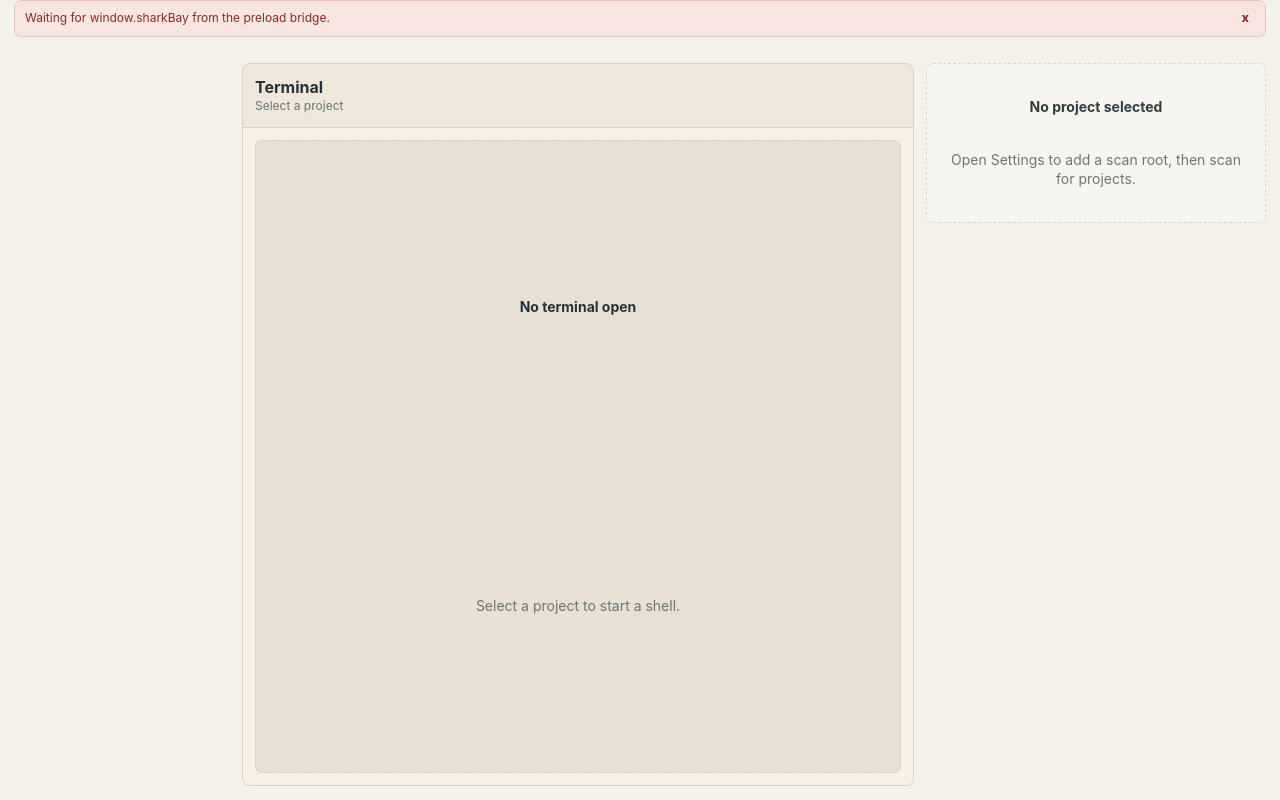
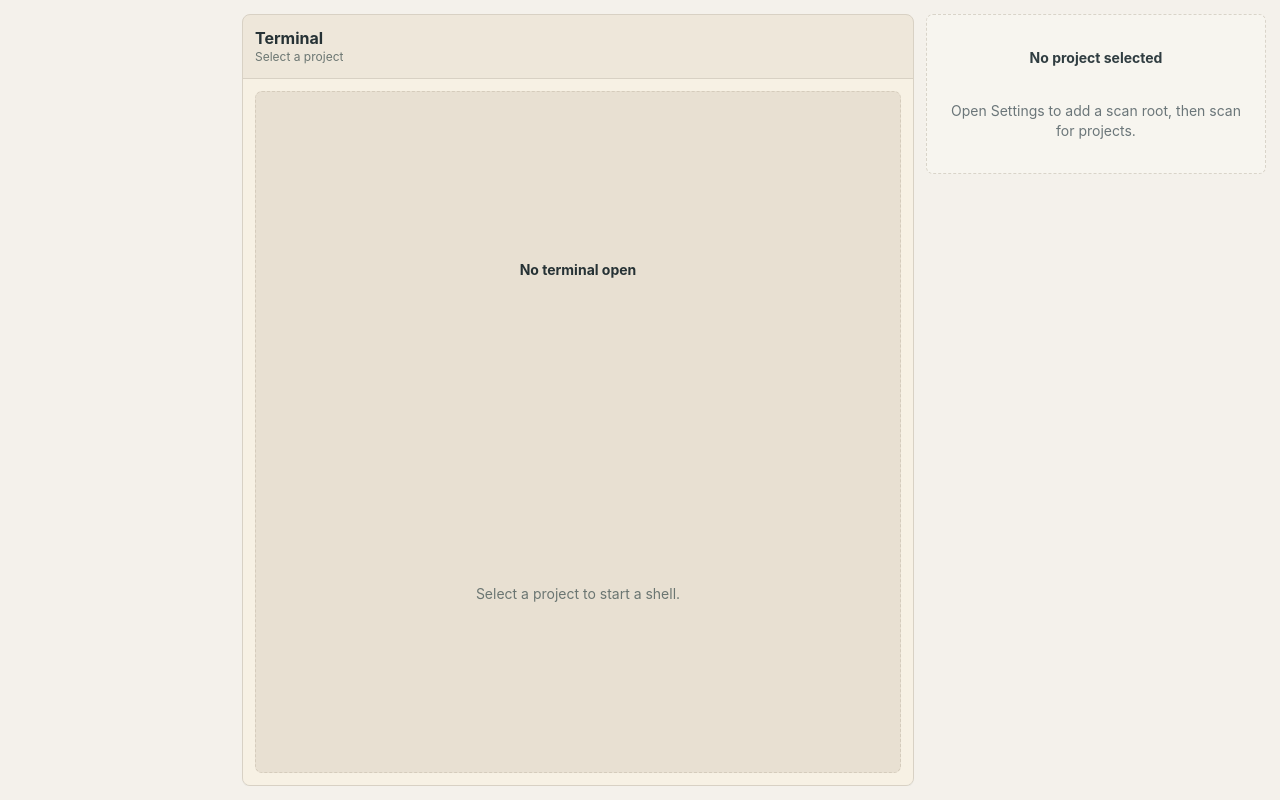
Before and after one commit to tigerlaibao/SharkBay, a React (Vite) app: page / in a window 1280 px wide. Built offline with nearby package versions, Linux system fonts and the light colour scheme.

Commit message:
Remove global toast banner

```diff
--- a/src/renderer/App.tsx
+++ b/src/renderer/App.tsx
@@ -192,6 +192,10 @@ function asMessage(error: unknown): string {
   return error instanceof Error ? error.message : String(error);
 }
 
+function suppressToast(_toast: Toast): void {
+  // Global top-of-app toasts are intentionally disabled.
+}
+
 function isAppConfig(value: unknown): value is AppConfig {
   return Boolean(value && typeof value === "object" && "configuredRoots" in value);
 }
@@ -567,7 +571,7 @@ export function App() {
   const [detail, setDetail] = useState<ProjectDetail | null>(null);
   const [loading, setLoading] = useState(false);
   const [detailLoading, setDetailLoading] = useState(false);
-  const [toast, setToast] = useState<Toast | null>(null);
+  const setToast = suppressToast;
   const [scanErrors, setScanErrors] = useState<string[]>([]);
   const [lastScanAt, setLastScanAt] = useState<string | null>(null);
   const [appearanceTheme, setAppearanceTheme] = useState<AppearanceTheme>("day");
@@ -742,15 +746,6 @@ export function App() {
     <div className="app-shell" data-theme={appearanceTheme}>
       <main className="workspace">
         <div className="workspace-body">
-          {toast ? (
-            <div className={cx("toast", `toast-${toast.tone}`)}>
-              <span>{toast.message}</span>
-              <button aria-label="Dismiss" onClick={() => setToast(null)}>
-                x
-              </button>
-            </div>
-          ) : null}
-
           <div
             aria-hidden={view !== "dashboard"}
             className={cx("view-surface", view !== "dashboard" && "is-hidden")}
--- a/src/styles/app.css
+++ b/src/styles/app.css
@@ -1302,42 +1302,6 @@ body.is-resizing-columns * {
   border: 1px solid #ecc3b7;
   border-radius: 6px;
   font-size: 12px;
-}
-
-.toast {
-  display: flex;
-  align-items: center;
-  justify-content: space-between;
-  gap: 12px;
-  padding: 8px 10px;
-  border-radius: 7px;
-  border: 1px solid;
-  font-size: 12px;
-}
-
-.toast button {
-  color: inherit;
-  background: transparent;
-  border: 0;
-  font-weight: 800;
-}
-
-.toast-info {
-  color: #245361;
-  background: #e1eef0;
-  border-color: #c4dfe5;
-}
-
-.toast-error {
-  color: #7e3028;
-  background: #f7e5df;
-  border-color: #ecc3b7;
-}
-
-.toast-success {
-  color: #285735;
-  background: #e3f0e4;
-  border-color: #c8e0cc;
 }
 
 .settings-layout {
```
